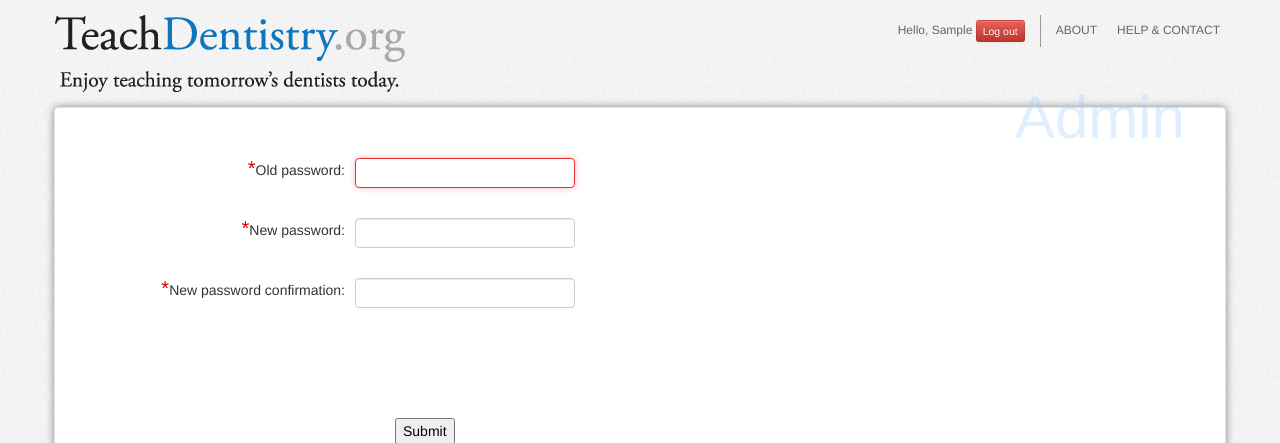
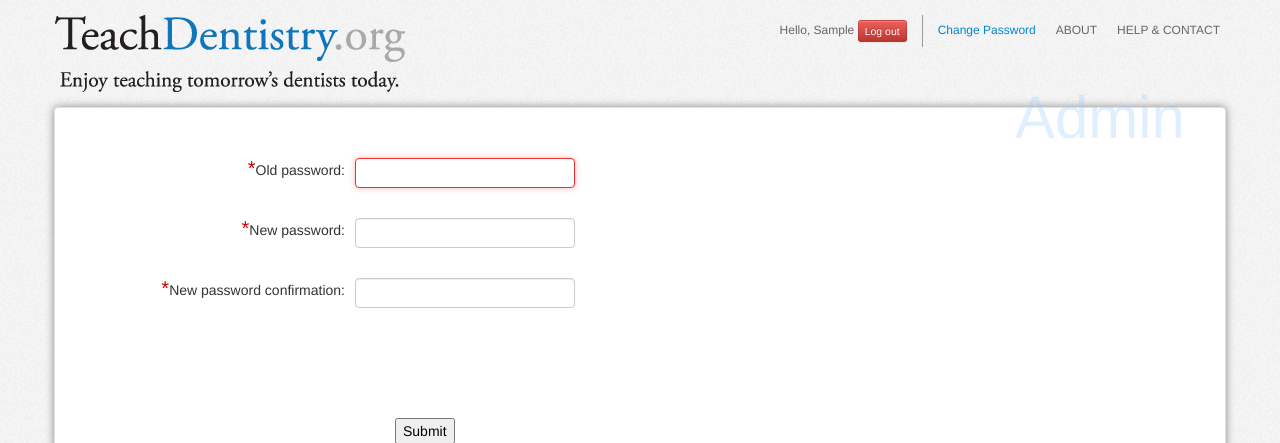
Before and after one commit to ccnmtl/teachdentistry, a Django app: a page that uses teachdentistry/templates/base_teachdentistry.html in a window 1280 px wide. Shown: the top 443 px of the page. Run offline with Django 3.2, Linux system fonts and the light colour scheme; the visitor is signed in with stand-in values (Sample User, id 1); parts of the project's set-up code (start-up, migrations or seed data) failed here and were passed over; some libraries are stand-ins or nearby versions.

Commit message:
adding a link to change password.

```diff
--- a/teachdentistry/templates/base.html
+++ b/teachdentistry/templates/base.html
@@ -42,6 +42,10 @@
                         {% else %}
                             logged in as {{request.user.first_name}} {{request.user.last_name}}
                             <a href="/logout/" class="btn btn-inverse">logout</a>
+
+                            {% if request.user.has_usable_password %}
+                                <li><a href="/accounts/password/change/">Change Password</a></li>
+                            {% endif %}
                         {% endif %}
                     {% endblock %}
                 </p>
--- a/teachdentistry/templates/base_teachdentistry.html
+++ b/teachdentistry/templates/base_teachdentistry.html
@@ -38,6 +38,10 @@
             {% else %}
                 <li id="user-status">Hello, {% if request.user.first_name %}{{request.user.first_name}}{% else %}{{request.user.username}}{% endif %}
                  <a href="/logout/" class="btn btn-mini btn-danger">Log out</a></li>
+
+                {% if request.user.has_usable_password %}
+                    <li><a href="/accounts/password/change/">Change Password</a></li>
+                {% endif %}
             {% endif %}
 
         {% endblock %}
```
